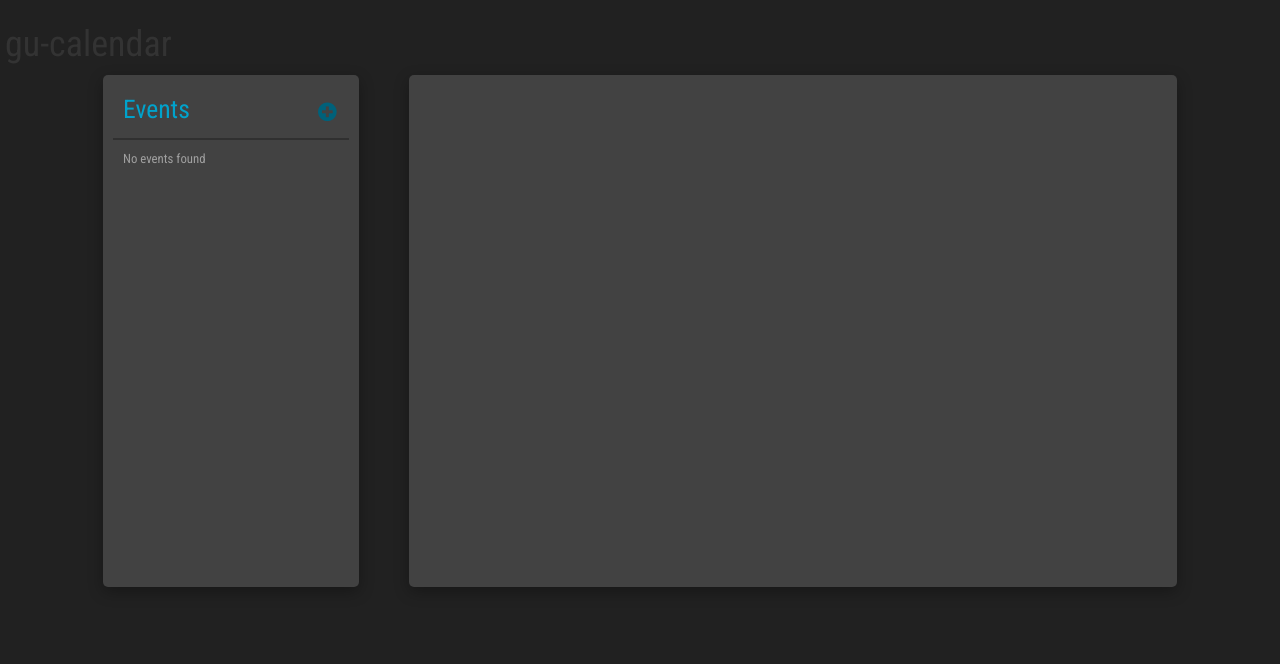
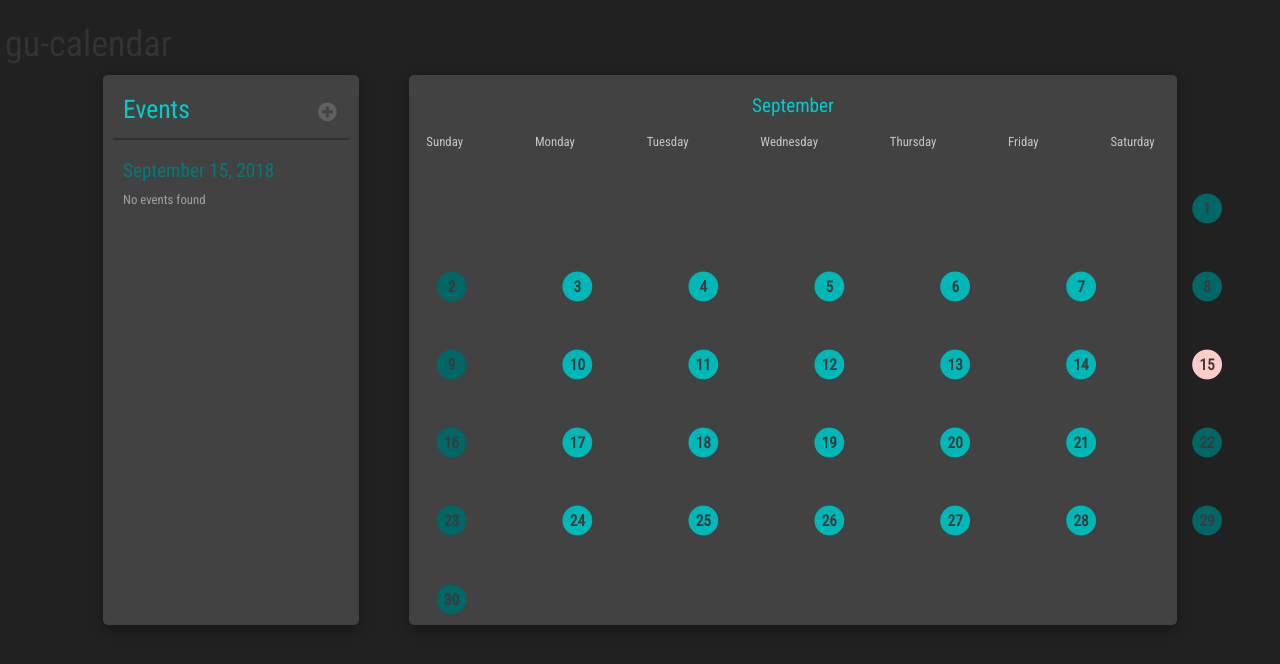
Before and after one commit to gurveerdhindsa/calendar-planner, an Angular app: page /calendar in a window 1280 px wide. Shown: the top 664 px of the page. Built offline with nearby package versions, Linux system fonts and the light colour scheme; no server answers.

Commit message:
Major UI changes to event log & picker Added event generator page

```diff
--- a/models/Event.js
+++ b/models/Event.js
@@ -1,9 +1,9 @@
 var mongoose = require('mongoose');
 
 var EventSchema = new mongoose.Schema({
+  day: String,
   title: String,
-  id: String,
-  time: { type: Date },
+  time: String,
   description: String
 });
 
--- /dev/null
+++ b/src/app/components/calendar-create/calendar-create.component.html
@@ -0,0 +1,25 @@
+<div class="container-fluid">
+  <h1 class="create-event--header">Add event</h1>
+  <h2 class="create-event--subheader">{{ getCurrentMonth() }} , {{ date }}</h2>
+  <div class="row">
+    <div class="col-md-6">
+      <form (ngSubmit)="saveEvent()" #eventForm="ngForm">
+        <div class="form-group">
+          <label class="create-event--formheader" for="title">Title</label>
+          <input type="text" class="form-control" [(ngModel)]="event.title" name="title" required>
+        </div>
+        <div class="form-group">
+          <label class="create-event--formheader" for="time">Time</label>
+          <input type="text" class="form-control" [(ngModel)]="event.time" name="time" required>
+        </div>
+        <div class="form-group">
+          <label class="create-event--formheader" for="description">Description</label>
+          <textarea class="form-control input-lg" rows="10" id="message" required="true" [(ngModel)]="event.description" name="description" required></textarea>
+        </div>
+        <div class="form-group">
+          <button type="submit" class="btn btn-success" [disabled]="!eventForm.form.valid">Submit</button>
+        </div>
+      </form>
+    </div>
+  </div>
+</div>
--- /dev/null
+++ b/src/app/components/calendar-create/calendar-create.component.less
@@ -0,0 +1,11 @@
+.create-event--header {
+    color: #c6c6c6;
+}
+
+.create-event--subheader {
+    color: #c6c6c6;
+}
+
+.create-event--formheader {
+    color: #c6c6c6;
+}
--- /dev/null
+++ b/src/app/components/calendar-create/calendar-create.component.ts
@@ -0,0 +1,36 @@
+import { Component, OnInit } from '@angular/core';
+import { Router } from '@angular/router';
+import { CalendarService } from '../../services/calendar.service';
+import { MONTHS_OF_YEAR } from '../../constants/constants';
+
+@Component({
+  selector: 'app-calendar-create',
+  templateUrl: './calendar-create.component.html',
+  styleUrls: ['./calendar-create.component.less']
+})
+export class CalendarCreateComponent implements OnInit {
+
+  event = {};
+  date: number;
+
+  constructor(private calendarService: CalendarService, private router: Router) {
+  }
+
+  ngOnInit() {
+    this.date = this.calendarService.selectedDate;
+    if (!this.date) {
+        this.router.navigate(['calendar']);
+    }
+  }
+
+  saveEvent() {
+    this.event['day'] = this.calendarService.selectedDate;
+    this.calendarService.saveEvent(this.event);
+
+    this.router.navigate(['calendar']);
+  }
+
+  getCurrentMonth() {
+    return MONTHS_OF_YEAR[new Date().getMonth()];
+  }
+}
--- a/src/app/components/calendar/calendar.component.html
+++ b/src/app/components/calendar/calendar.component.html
@@ -1,30 +1,55 @@
 <div class="container-fluid">
-
-
-
   <h1>gu-calendar</h1>
 
   <div class="calendar">
 
+    <!--Event log-->
     <div class="calendar-events col-2">
-
       <div class="calendar-events--header">
         <h1 class="calendar-events--title col-8">Events</h1>
-        <i class="calendar-events--plus fas fa-plus-circle col-2"></i>
+        <i [routerLink]="['/create-event']" class="calendar-events--plus fas fa-plus-circle col-2" [ngClass]="{'not-clickable': !selectedDate>0}"></i>
       </div>
-      <hr>
+      <hr/>
+
+      <h2 class="calendar-events--selected">{{ getCurrentMonth() }} {{ selectedDate }}, {{ getCurrentYear() }}</h2>
 
       <div class="calendar-events--log">
-        <p class="calendar-events--empty" *ngIf="!isEventFound()">No events found</p>
+        <p class="calendar-events--empty" *ngIf="!selectedDate>0">Please select a date</p>
+        <p class="calendar-events--empty" *ngIf="selectedDate>0 && !isEventFound">No events found</p>
+      </div>
+    </div>
 
-
+    <!--Calendar picker-->
+    <div class="calendar-picker col-8">
+      <div class="calendar-picker--header">
+        <h1 class="calendar-picker--month">{{getCurrentMonth()}}</h1>
+        <div class="calendar-picker--weekday">
+          <ul class="list-inline">
+            <li *ngFor="let dayOfWeek of getDaysOfWeek()">
+              {{dayOfWeek}}
+            </li>
+          </ul>
+        </div>
       </div>
 
-    </div>
-
-    <div class="calendar-picker col-8">
-
+        <div class="calendar-picker--days">
+          <table class="calendar-picker--table">
+            <tbody>
+              <tr class="calendar-picker--week" *ngFor="let days of dates">
+                <td class="calendar-picker--day" *ngFor="let day of days" [ngClass]="{'active': day == selectedDate}">
+                  <span class="fa-stack fa-xs" *ngIf="day != 0" (click)="dateSelected(day)">
+                    <i class="fas fa-circle"></i>
+                    <span class="fa fa-stack-1x">
+                      <span class="calendar-picker--text">
+                        {{ day }}
+                      </span>
+                    </span>
+                  </span>
+                </td>
+              </tr>
+            </tbody>
+          </table>
+        </div>
     </div>
   </div>
-
 </div>
--- a/src/app/components/calendar/calendar.component.less
+++ b/src/app/components/calendar/calendar.component.less
@@ -7,7 +7,7 @@
 
         .calendar-events {
             width: 20vw;
-            height: 40vw;
+            height: 43vw;
             margin-right: 50px;
             background-color: #424242;
             border-radius: 5px;
@@ -19,19 +19,29 @@
                 .calendar-events--title {
                     margin-left: 20px;
                     font-size: 2vw;
-                    color: #00a3cc;
+                    color: #00cccc;
                 }
 
                 .calendar-events--plus {
                     font-size: 1.5vw;
                     margin-top: 27px;
                     margin-left: 50%;
-                    color: #00617a
+                    color: #606060;
                 }
 
                 .calendar-events--plus:hover {
-                    color: #00a3cc;
+                    color: #00cccc;
                 }
+
+                .not-clickable {
+                    pointer-events: none;
+                }
+            }
+
+            .calendar-events--selected {
+                margin-left: 20px;
+                font-size: 1.5vw;
+                color: #007a7a;
             }
 
             .calendar-events--log {
@@ -45,11 +55,84 @@
         }
 
         .calendar-picker {
-        width: 60vw;
-        height: 40vw;
-        background-color: #424242;
-        border-radius: 5px;
-        box-shadow: 0 5px 15px rgba(0,0,0,0.3);
+            width: 60vw;
+            height: 43vw;
+            background-color: #424242;
+            border-radius: 5px;
+            box-shadow: 0 5px 15px rgba(0,0,0,0.3);
+
+            .calendar-picker--header {
+                display: block;
+
+                .calendar-picker--month {
+                    display: flex;
+                    justify-content: center;
+                    font-size: 1.5vw;
+                    color: #00cccc;
+                }
+
+                .calendar-picker--weekday {
+                    ul {
+                        display: flex;
+                        justify-content: center;
+                        list-style: none;
+
+                        li {
+                            font-size: 1vw;
+                            margin: 1% 4% 0px 4%;
+                            color: #c6c6c6;
+                        }
+                    }
+                }
+             }
+
+
+            .calendar-picker--days {
+                .calendar-picker--table {
+                    width: 100%;
+                    max-width: 100%;
+
+                    .calendar-picker--week {
+                        line-height: 5px;
+
+
+                        .calendar-picker--day {
+                            font-size: 3.2vw;
+                            padding-top: 2%;
+                            padding-left: 0.6em;
+                            padding-right: 0.6em;
+                            padding-bottom: 0%;
+                            text-align: center;
+                            color: #00b7b7;
+
+                            .calendar-picker--text {
+                                color: #3b3b3b;
+                                vertical-align: top;
+                                font-family: 'Roboto Condensed', sans-serif;
+                                font-size: 0.5em;
+                            }
+                        }
+
+                        .calendar-picker--day:nth-child(7n) {
+                            color: #006666;
+                            padding-right: 0.1em;
+                        }
+
+                        .calendar-picker--day:nth-child(7n+1) {
+                            color: #006666;
+                            padding-left: 0.1em;
+                        }
+
+                        .calendar-picker--day:hover {
+                            color: #b2efef;
+                        }
+
+                        .calendar-picker--day.active {
+                            color: #ffcccc;
+                        }
+                    }
+                }
+            }
         }
     }
 }
--- a/src/app/components/calendar/calendar.component.ts
+++ b/src/app/components/calendar/calendar.component.ts
@@ -1,5 +1,6 @@
 import { Component, OnInit } from '@angular/core';
 import { CalendarService } from '../../services/calendar.service';
+import { MONTHS_OF_YEAR, DAYS_OF_WEEK, MAX_CALENDAR_SLOTS } from '../../constants/constants';
 
 @Component({
   selector: 'app-calendar',
@@ -7,26 +8,83 @@ import { CalendarService } from '../../services/calendar.service';
   styleUrls: ['./calendar.component.less']
 })
 export class CalendarComponent implements OnInit {
+
   events: any;
-  currentMonth: string;
+  selectedDate: number
+  isEventFound: boolean
+
+  firstDayOffset: number
+  numOfDaysInMonth: number
+  calendarDays = new Array();
+  dates = new Array();
 
   constructor(private calendarService : CalendarService) { }
 
   ngOnInit() {
+    this.generateCalendarDays();
     this.getCalendarEvents();
-    this.getCurrentMonth();
+
+    //Set the default selected date as today's date
+    this.dateSelected(new Date().getDate());
+  }
+
+  generateCalendarDays() {
+    //Determine which weekday the first of the month begins on
+    this.firstDayOffset = new Date(new Date().getFullYear(), new Date().getMonth(), 1).getDay();
+
+    //Fill the array up till that with 0
+    for (let i = 0; i < this.firstDayOffset; i++) {
+     this.calendarDays.push(0);
+    }
+
+    //Determine the number of days in the month
+    this.numOfDaysInMonth = new Date(new Date().getFullYear(), new Date().getMonth(), 0).getDate();
+
+    //Now begin adding the calendar days for current month until the last day
+    for (let j = 1; j < this.numOfDaysInMonth; j++) {
+        this.calendarDays.push(j);
+    }
+
+    //Reorganize array into an array of arrays.
+    for (var i = 0; i < this.calendarDays.length; i++) {
+        if (i % 7 == 0) this.dates.push([]);
+        this.dates[this.dates.length-1].push(this.calendarDays[i]);
+    }
   }
 
   getCurrentMonth() {
-    const monthNames = ["January", "February", "March", "April", "May", "June",
-      "July", "August", "September", "October", "November", "December"
-    ];
-
-    this.currentMonth = monthNames[new Date().getMonth()];
+    return MONTHS_OF_YEAR[new Date().getMonth()];
   }
 
-  isEventFound() {
-    return false;
+  getCurrentYear() {
+    return new Date().getFullYear();
+  }
+
+  getDaysOfWeek() {
+    return DAYS_OF_WEEK;
+  }
+
+  dateSelected(date) {
+    //Update the selected date
+    this.selectedDate = date;
+    this.calendarService.setSelectedDate(date);
+
+
+
+
+
+  }
+
+
+
+  findEventForDay(date) {
+  /*
+  TODO:
+  -get selected date
+  -get events for date from DB OR traverse events array (which pulls from DB on init)
+  -if null -> output null, else -> output the event
+  */
+    //return false;
   }
 
 
--- /dev/null
+++ b/src/app/constants/constants.js
@@ -0,0 +1,3 @@
+export const DAYS_OF_WEEK = ["Sunday", "Monday", "Tuesday", "Wednesday", "Thursday", "Friday", "Saturday"];
+export const MONTHS_OF_YEAR = ["January", "February", "March", "April", "May", "June", "July", "August", "September", "October", "November", "December"];
+export const MAX_CALENDAR_SLOTS = 42;
--- a/src/app/services/calendar.service.ts
+++ b/src/app/services/calendar.service.ts
@@ -6,6 +6,8 @@ import { HttpModule } from '@angular/http';
 
 @Injectable()
 export class CalendarService {
+
+    selectedDate: number;
 
     constructor(private http: Http) {
     }
@@ -57,5 +59,7 @@ export class CalendarService {
          });
        }
 
-
+     setSelectedDate(date) {
+        this.selectedDate = date;
+     }
 }
```
Also changed, not shown: src/app/app.module.ts (+5 -2 lines), 6 other files (tests, documents, lock files or other folders).
